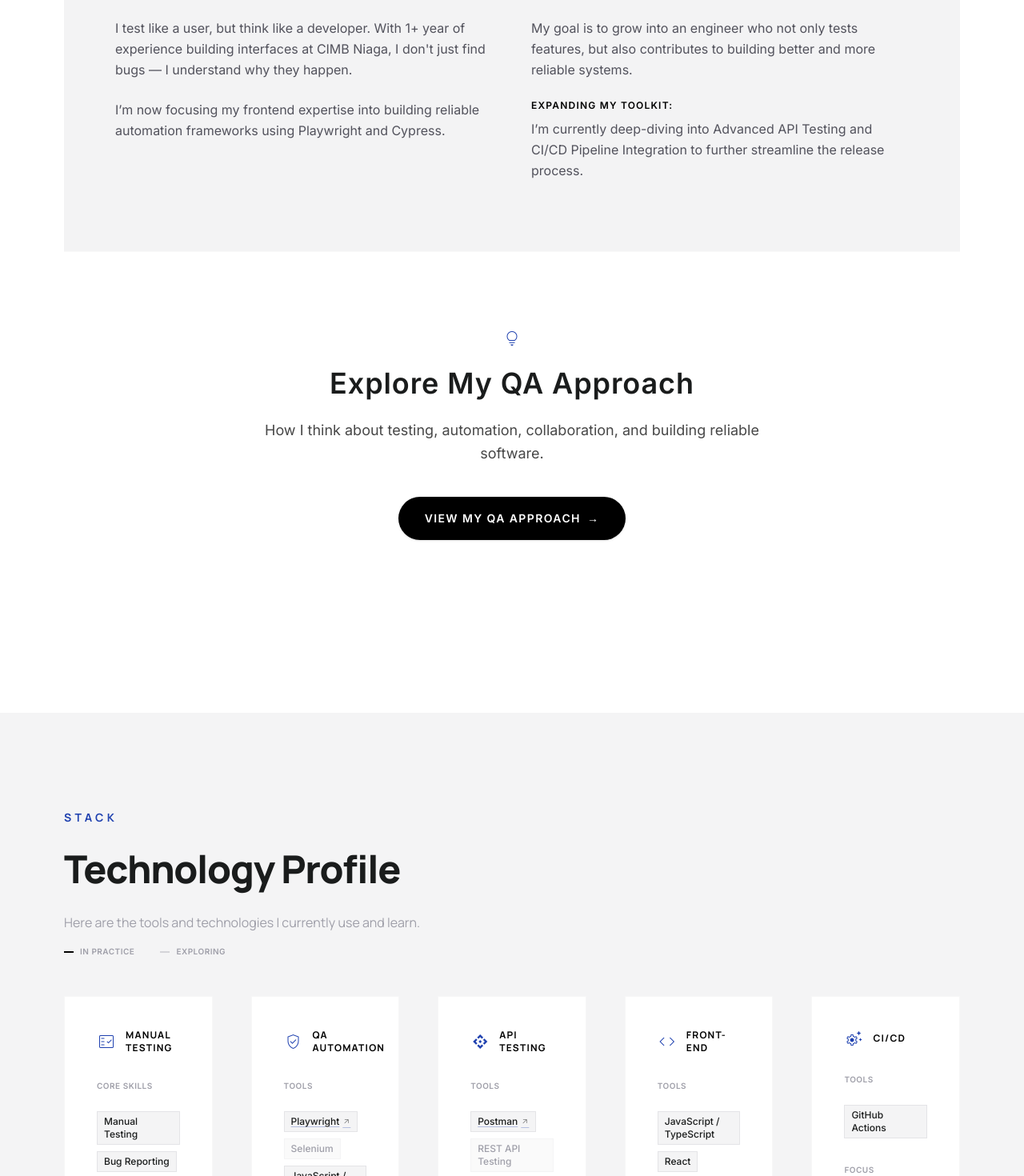
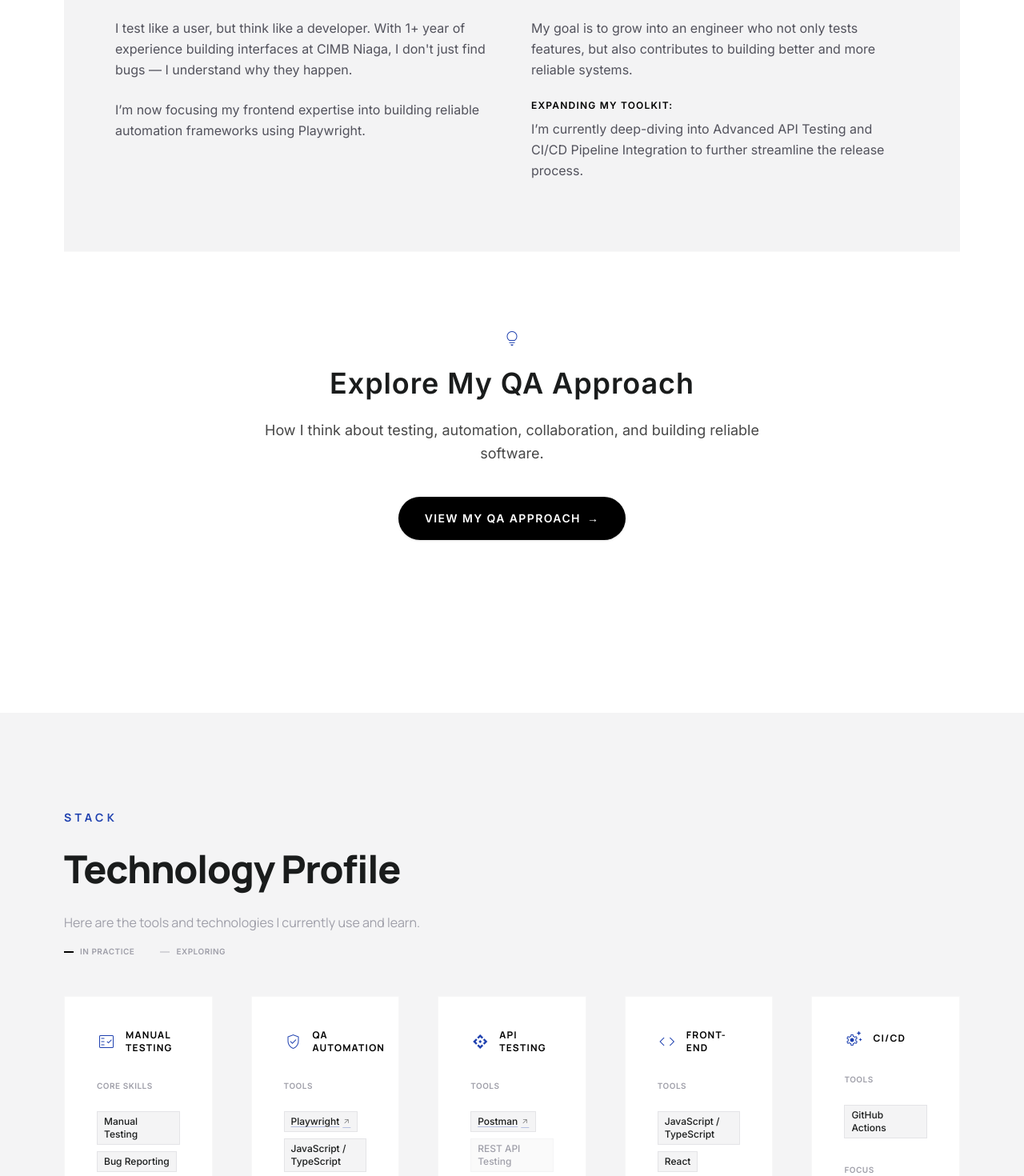
Before and after one commit to adnanyazidar/my-portfolio, a Next.js app: page / in a window 1280 px wide. Shown: the part 1440-2910 px from the top of the page at 80% size. Built offline with nearby package versions, Linux system fonts and the light colour scheme.

Commit message:
chore: remove all cypress and selenium references

```diff
--- a/src/app/layout.tsx
+++ b/src/app/layout.tsx
@@ -4,7 +4,7 @@ import "./globals.css";
 export const metadata: Metadata = {
   title: "Adnan Labs | QA Automation Engineer",
   description:
-    "QA Automation Engineer with Frontend DNA. Specializing in building robust automation frameworks using Playwright and Cypress, integrating CI/CD pipelines, and ensuring seamless user experiences.",
+    "QA Automation Engineer with Frontend DNA. Specializing in building robust automation frameworks using Playwright, integrating CI/CD pipelines, and ensuring seamless user experiences.",
 };
 
 export default function RootLayout({
--- a/src/components/PhilosophySection.tsx
+++ b/src/components/PhilosophySection.tsx
@@ -77,7 +77,7 @@ export default function PhilosophySection() {
                 </p>
                 <p className="font-body text-zinc-600 leading-relaxed max-w-[560px] mb-6">
                   I’m now focusing my frontend expertise into building reliable
-                  automation frameworks using Playwright and Cypress.
+                  automation frameworks using Playwright.
                 </p>
               </div>
               <div>
--- a/src/components/TechStackSection.tsx
+++ b/src/components/TechStackSection.tsx
@@ -90,9 +90,7 @@ export default function TechStackSection() {
                     Playwright
                     <span className="material-symbols-outlined !text-[10px]">arrow_outward</span>
                   </a>
-                  <span className="text-xs font-medium px-2 py-1 bg-zinc-50 border border-zinc-100 text-zinc-400">
-                    Selenium
-                  </span>
+
                   <span className="text-xs font-medium px-2 py-1 bg-zinc-100 border border-zinc-200">
                     JavaScript / TypeScript
                   </span>
--- a/src/components/project-archive/ProjectList.tsx
+++ b/src/components/project-archive/ProjectList.tsx
@@ -18,7 +18,7 @@ const projects: Project[] = [
     problem:
       "The development team does not yet have automated testing for the financial accounting and inventory features. Changes to these features often cause regressions that aren’t detected until after deployment.",
     myRole: [
-      "Build an end-to-end test suite using Cypress for critical workflows: login, add inventory, edit financial data, and delete data.",
+      "Build an end-to-end test suite using Playwright for critical workflows: login, add inventory, edit financial data, and delete data.",
       "Write test scenarios that include input validation and verification of results.",
       "Integrate the tests into GitHub Actions so they run automatically whenever a pull request is created.",
     ],
```
Also changed, not shown: 1 other file (tests, documents, lock files or other folders).
